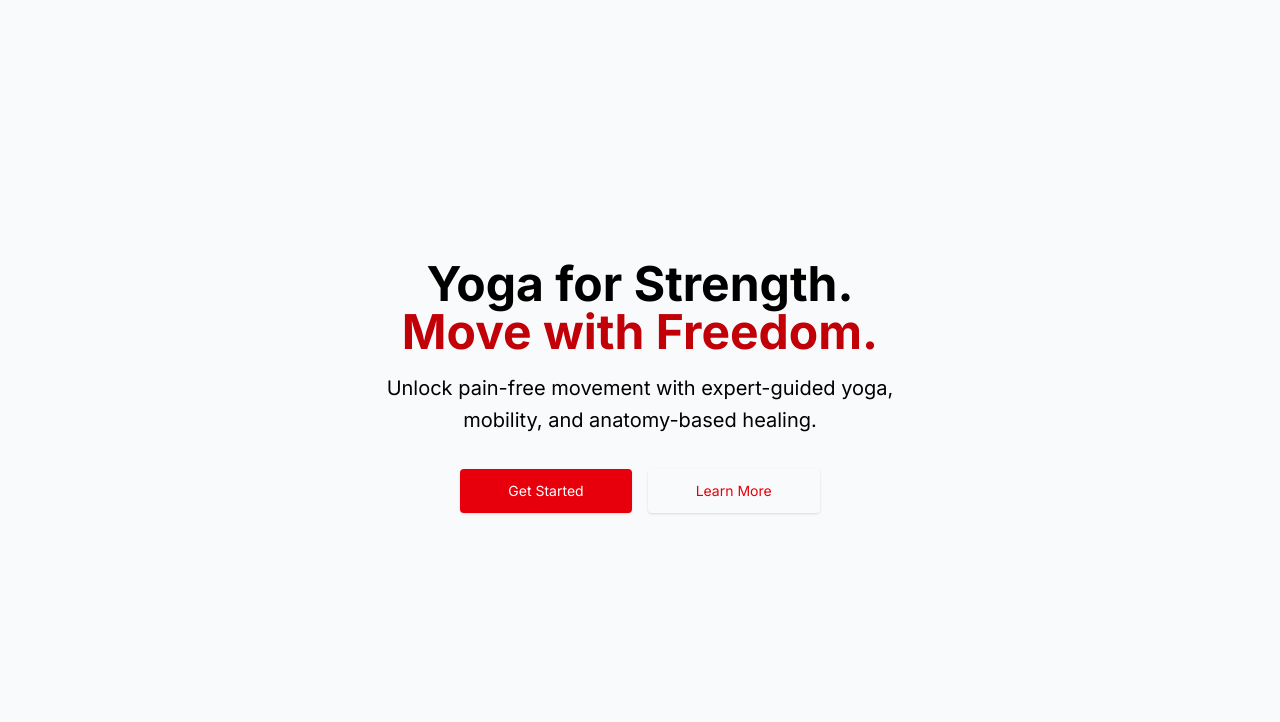
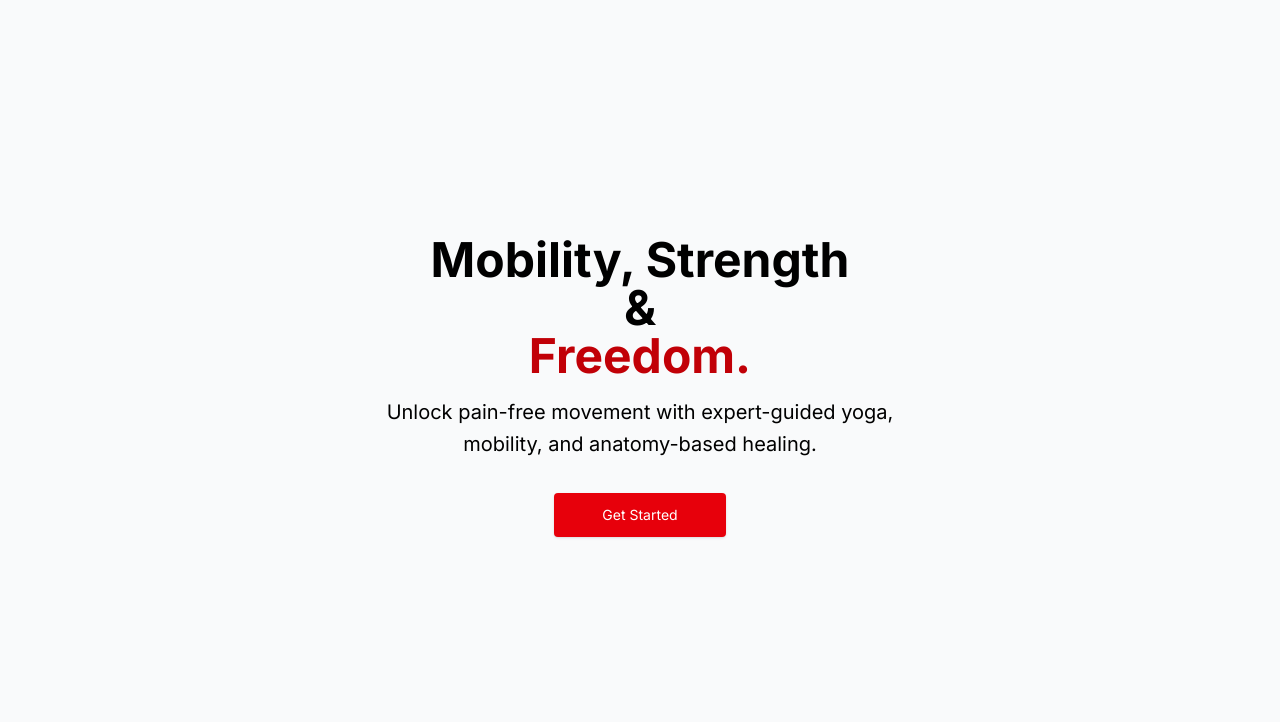
Before and after one commit to ashish21222/yoga-anatomy, a plain HTML site: page index.html in a window 1280 px wide. Shown: the part 78-800 px from the top of the page. Drawn offline with nearby package versions, Linux system fonts and the light colour scheme.

Commit message:
change title

```diff
--- a/index.html
+++ b/index.html
@@ -90,18 +90,15 @@
         <div class="mx-auto max-w-screen-xl px-4 py-32 lg:flex lg:h-screen lg:items-center">
             <div class="mx-auto max-w-xl text-center">
                 <h1 class="text-3xl font-extrabold sm:text-5xl">
-                    Yoga for Strength.
-                    <strong class="font-extrabold text-red-700 sm:block">Move with Freedom.</strong>
+                    Mobility, Strength<br>&
+                    <strong class="font-extrabold text-red-700 sm:block">Freedom.</strong>
                 </h1>
                 <p class="mt-4 sm:text-xl/relaxed">
                     Unlock pain-free movement with expert-guided yoga, mobility, and anatomy-based healing.
                 </p>
                 <div class="mt-8 flex flex-wrap justify-center gap-4">
-                    <a class="block w-full rounded-sm bg-red-600 px-12 py-3 text-sm font-medium text-white shadow-sm hover:bg-red-700 focus:ring-3 focus:outline-none sm:w-auto" href="#coaching-section">
+                    <a class="block w-full rounded-sm bg-red-600 px-12 py-3 text-sm font-medium text-white shadow-sm hover:bg-red-700 focus:ring-3 focus:outline-none sm:w-auto" href="coaching.html">
                         Get Started
-                    </a>
-                    <a class="block w-full rounded-sm px-12 py-3 text-sm font-medium text-red-600 shadow-sm hover:text-red-700 focus:ring-3 focus:outline-none sm:w-auto" href="#">
-                        Learn More
                     </a>
                 </div>
             </div>
```
